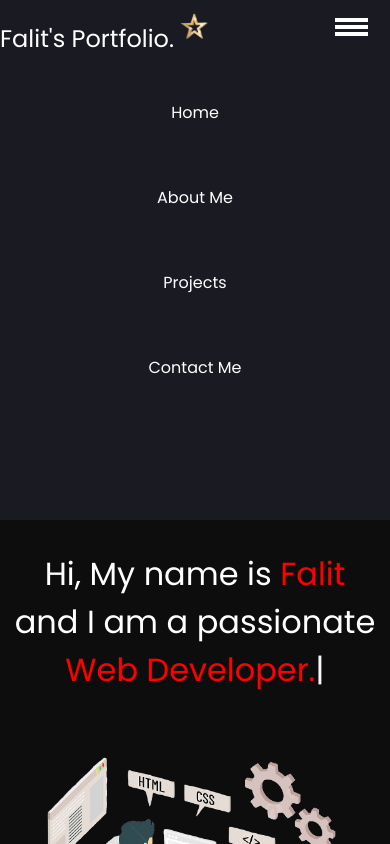
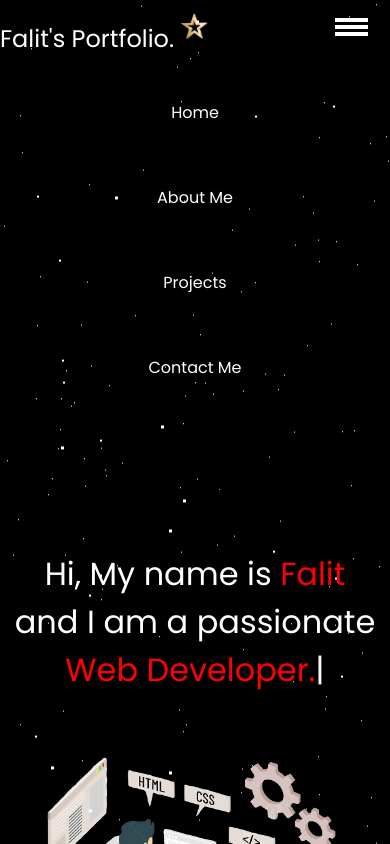
Before and after one commit to Falit-Sharma007/Portfolio, a plain HTML site: page index.html in a window 390 px wide. Both pictures are taken after a click on the element 351 px from the left and 27 px from the top of the page. Shown: the top 844 px of the page. Drawn offline with nearby package versions, Linux system fonts and the light colour scheme.

Commit message:
Update index.html
Updated index.html

```diff
--- a/index.html
+++ b/index.html
@@ -8,6 +8,7 @@
     <link rel="preconnect" href="https://fonts.googleapis.com">
     <link rel="preconnect" href="https://fonts.gstatic.com" crossorigin>
     <link href="https://fonts.googleapis.com/css2?family=Poppins:wght@400;700&display=swap" rel="stylesheet">
+    <link href="stars.css" rel="stylesheet">
     <style>
         * {
             margin: 0;
@@ -15,9 +16,10 @@
         }
 
         body {
-            background-color: rgb(14, 13, 13);
+            background-color: black;
             color: white;
             font-family: 'Poppins', sans-serif;
+            overflow-y: hidden;
         }
 
         nav {
@@ -25,7 +27,6 @@
             justify-content: space-around;
             align-items: center;
            /* height: 80px; */
-            background-color: rgb(26, 26, 34);
             padding: 20px 0;
         }
 
@@ -42,11 +43,29 @@
         nav ul li a {
             text-decoration: none;
             color: white;
+            position: relative;
+            padding: 0 2px;
+        }
+
+        nav ul li a:after{
+            content: "";
+            position: absolute;
+            background-color: rgb(143, 143, 212);
+            height: 3px;
+            width: 0;
+            left: 0;
+            top: 22px;
+            transition: 0.3s;
+        }
+
+         nav ul li a:hover:after {
+            width: 100%;
+             /* color: rgb(143, 143, 212)
+             font-size: 1.02rem; */
         }
 
         nav ul li a:hover {
             color: rgb(143, 143, 212);
-            font-size: 1.02rem;
         }
 
         .left {
@@ -141,6 +160,9 @@
 
 
         @media only screen and (max-width: 800px) {
+             body {
+                overflow-y: scroll;
+            }
             nav {
                 flex-direction: column;
                 padding: 2% 0;
@@ -184,12 +206,19 @@
             }
             .v-class-resp{
                 opacity: 0;
+                display: none;
             }
         }
     </style>
 </head>
 
 <body>
+    <div class="bg-animation">
+        <div id="stars"></div>
+        <div id="stars2"></div>
+        <div id="stars3"></div>
+        <div id="stars4"></div>
+    </div>
     <header>
         <nav>
             <div class="left">Falit's Portfolio.<img src="pi.jpg"></div>
```
